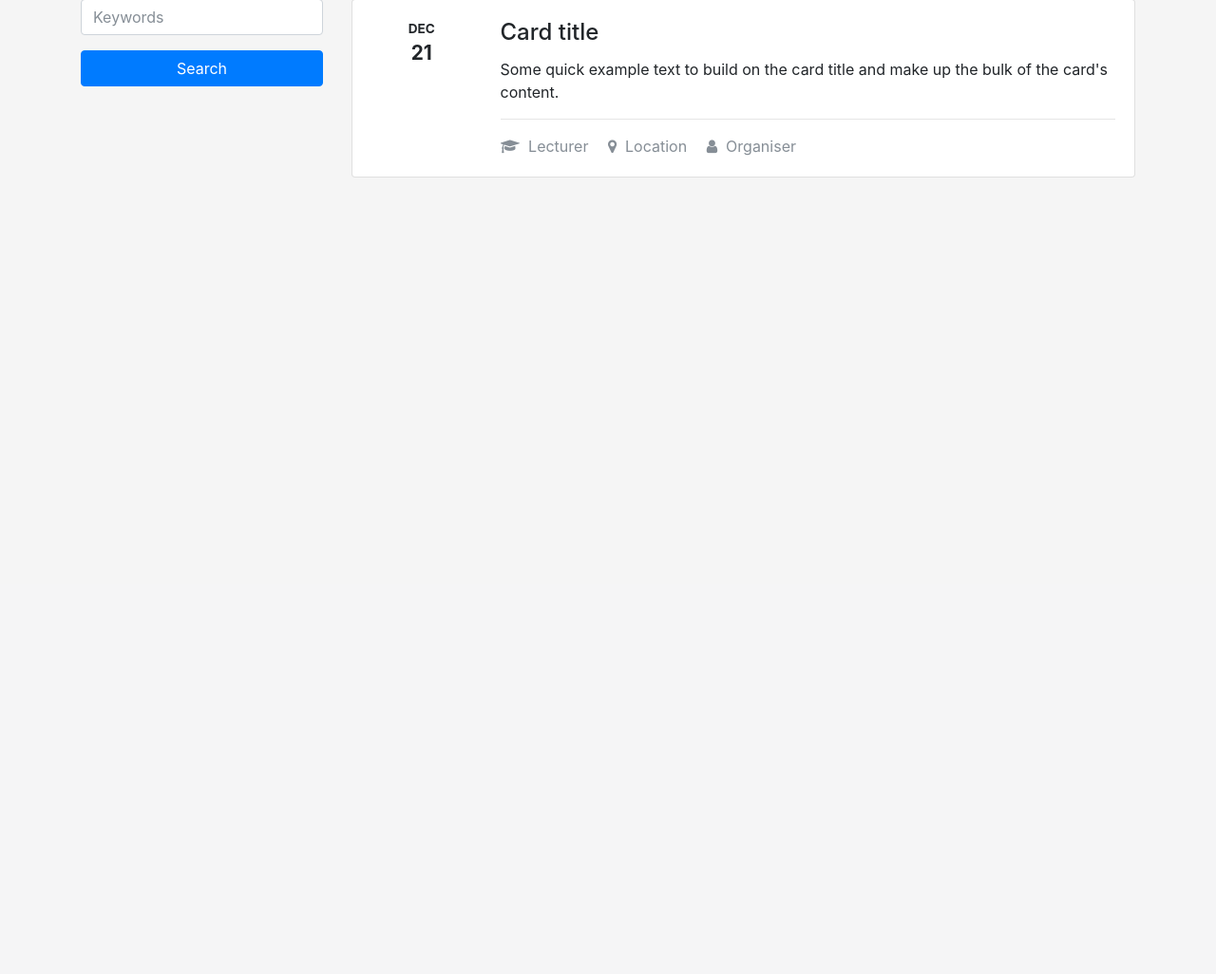
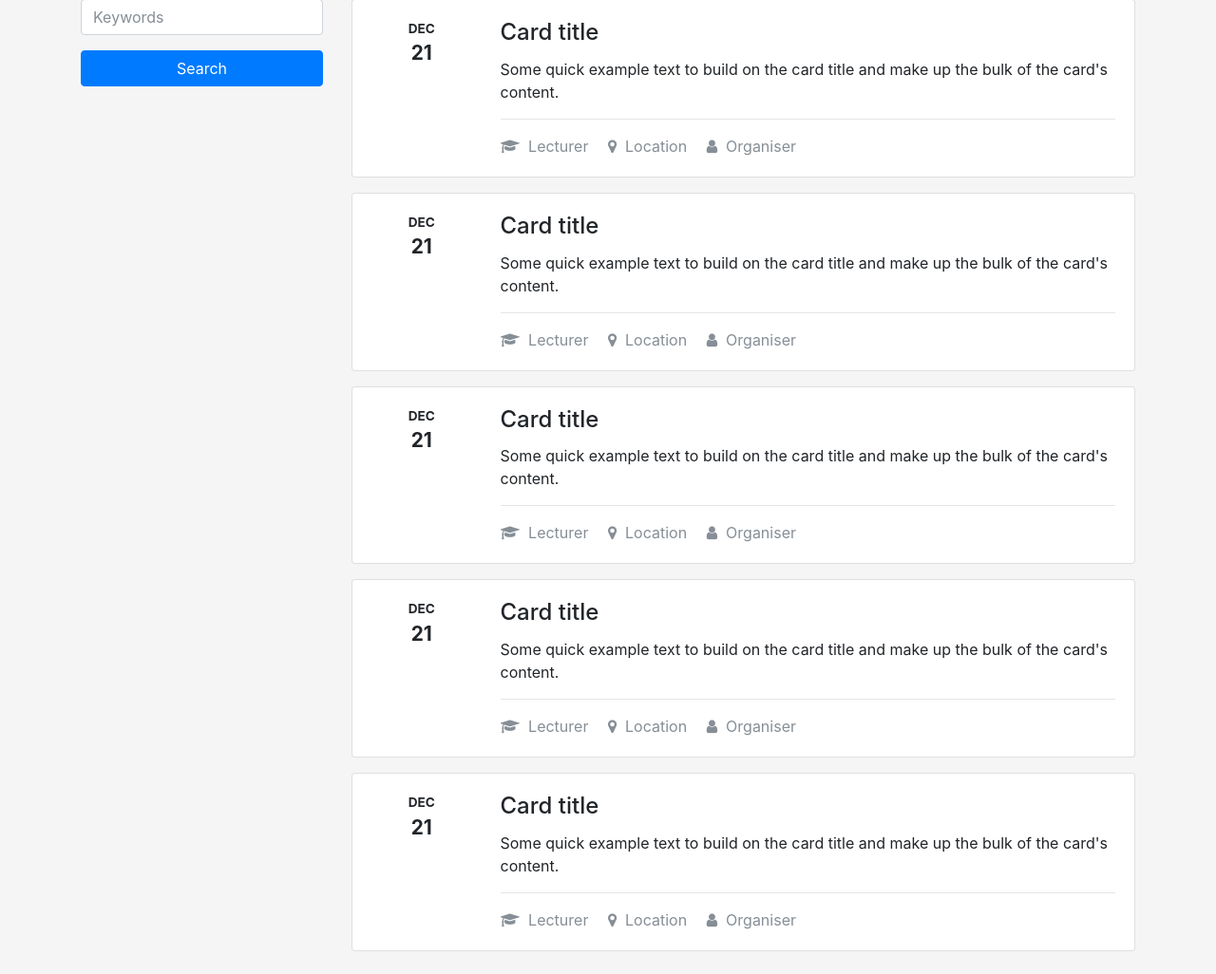
Before and after one commit to naseelemak/WOKO, a PHP site: page /competitions.php in a window 1280 px wide. Shown: the part 185-1211 px from the top of the page at 95% size. Before the commit the page ends 372 px from the top, so only its background shows below. Run offline with PHP 8.4, Linux system fonts and the light colour scheme.

Commit message:
Added more cards to Competitions page. Turned the WOKO logo black on the login page. Style link doesn't seem to be working on Login page.

```diff
--- a/assets/css/style.css
+++ b/assets/css/style.css
@@ -29,6 +29,17 @@ body {
     /* The WOKO yellow #FFC000 */
 }
 
+a {
+    color: #000000;
+    text-decoration: none;
+}
+
+a:hover
+{
+     color:#00A0C6;
+     text-decoration:none;
+     cursor:pointer;
+}
 
 .card-date > p {
     margin: 0;
--- a/competitions.php
+++ b/competitions.php
@@ -47,6 +47,107 @@ include 'misc/header.php';
                     </div>
                 </div>
             </div>
+
+            <div class="card mb-3">
+                <div class="card-body">
+                    <div class="row">
+                        <div class="col-3 col-sm-2 card-date">
+                            <p class="card-date-month"><strong>DEC</strong></p>
+                            <p class="card-date-day"><strong>21</strong></p>
+                        </div>
+                        <div class="col-9 col-sm-10">
+                            <h4 class="card-title">Card title</h4>
+                            <p class="card-text">Some quick example text to build on the card title and make up the bulk of the card's content.</p>
+                            <hr>
+                            <div class="comp-footer">
+                                <div class="text-muted">
+                                    <i class="fa fa-graduation-cap" aria-hidden="true"></i>&nbsp;&nbsp;Lecturer
+
+                                    <i class="fa fa-map-marker ml-3" aria-hidden="true"></i>&nbsp;&nbsp;Location
+
+                                    <i class="fa fa-user ml-3" aria-hidden="true"></i>&nbsp;&nbsp;Organiser
+                                </div>
+                            </div>
+                        </div>
+                    </div>
+                </div>
+            </div>
+
+            <div class="card mb-3">
+                <div class="card-body">
+                    <div class="row">
+                        <div class="col-3 col-sm-2 card-date">
+                            <p class="card-date-month"><strong>DEC</strong></p>
+                            <p class="card-date-day"><strong>21</strong></p>
+                        </div>
+                        <div class="col-9 col-sm-10">
+                            <h4 class="card-title">Card title</h4>
+                            <p class="card-text">Some quick example text to build on the card title and make up the bulk of the card's content.</p>
+                            <hr>
+                            <div class="comp-footer">
+                                <div class="text-muted">
+                                    <i class="fa fa-graduation-cap" aria-hidden="true"></i>&nbsp;&nbsp;Lecturer
+
+                                    <i class="fa fa-map-marker ml-3" aria-hidden="true"></i>&nbsp;&nbsp;Location
+
+                                    <i class="fa fa-user ml-3" aria-hidden="true"></i>&nbsp;&nbsp;Organiser
+                                </div>
+                            </div>
+                        </div>
+                    </div>
+                </div>
+            </div>
+
+            <div class="card mb-3">
+                <div class="card-body">
+                    <div class="row">
+                        <div class="col-3 col-sm-2 card-date">
+                            <p class="card-date-month"><strong>DEC</strong></p>
+                            <p class="card-date-day"><strong>21</strong></p>
+                        </div>
+                        <div class="col-9 col-sm-10">
+                            <h4 class="card-title">Card title</h4>
+                            <p class="card-text">Some quick example text to build on the card title and make up the bulk of the card's content.</p>
+                            <hr>
+                            <div class="comp-footer">
+                                <div class="text-muted">
+                                    <i class="fa fa-graduation-cap" aria-hidden="true"></i>&nbsp;&nbsp;Lecturer
+
+                                    <i class="fa fa-map-marker ml-3" aria-hidden="true"></i>&nbsp;&nbsp;Location
+
+                                    <i class="fa fa-user ml-3" aria-hidden="true"></i>&nbsp;&nbsp;Organiser
+                                </div>
+                            </div>
+                        </div>
+                    </div>
+                </div>
+            </div>
+
+            <div class="card mb-3">
+                <div class="card-body">
+                    <div class="row">
+                        <div class="col-3 col-sm-2 card-date">
+                            <p class="card-date-month"><strong>DEC</strong></p>
+                            <p class="card-date-day"><strong>21</strong></p>
+                        </div>
+                        <div class="col-9 col-sm-10">
+                            <h4 class="card-title">Card title</h4>
+                            <p class="card-text">Some quick example text to build on the card title and make up the bulk of the card's content.</p>
+                            <hr>
+                            <div class="comp-footer">
+                                <div class="text-muted">
+                                    <i class="fa fa-graduation-cap" aria-hidden="true"></i>&nbsp;&nbsp;Lecturer
+
+                                    <i class="fa fa-map-marker ml-3" aria-hidden="true"></i>&nbsp;&nbsp;Location
+
+                                    <i class="fa fa-user ml-3" aria-hidden="true"></i>&nbsp;&nbsp;Organiser
+                                </div>
+                            </div>
+                        </div>
+                    </div>
+                </div>
+            </div>
+
         </div>
 
     </div>
--- a/login.php
+++ b/login.php
@@ -22,7 +22,7 @@
         <div class="row">
             <div class="col-md-4"></div>
             <div class="col-md-4">
-                <a href="index.php" style="text-decoration: none;" class="text-center"><h2><strong>WOKO</strong></h2></a>
+                <a href="index.php" style="text-decoration: none; color: #000000;" class="text-center"><h2><strong>WOKO</strong></h2></a>
                 <hr>
                 <form>
                     <div class="form-group">
```
